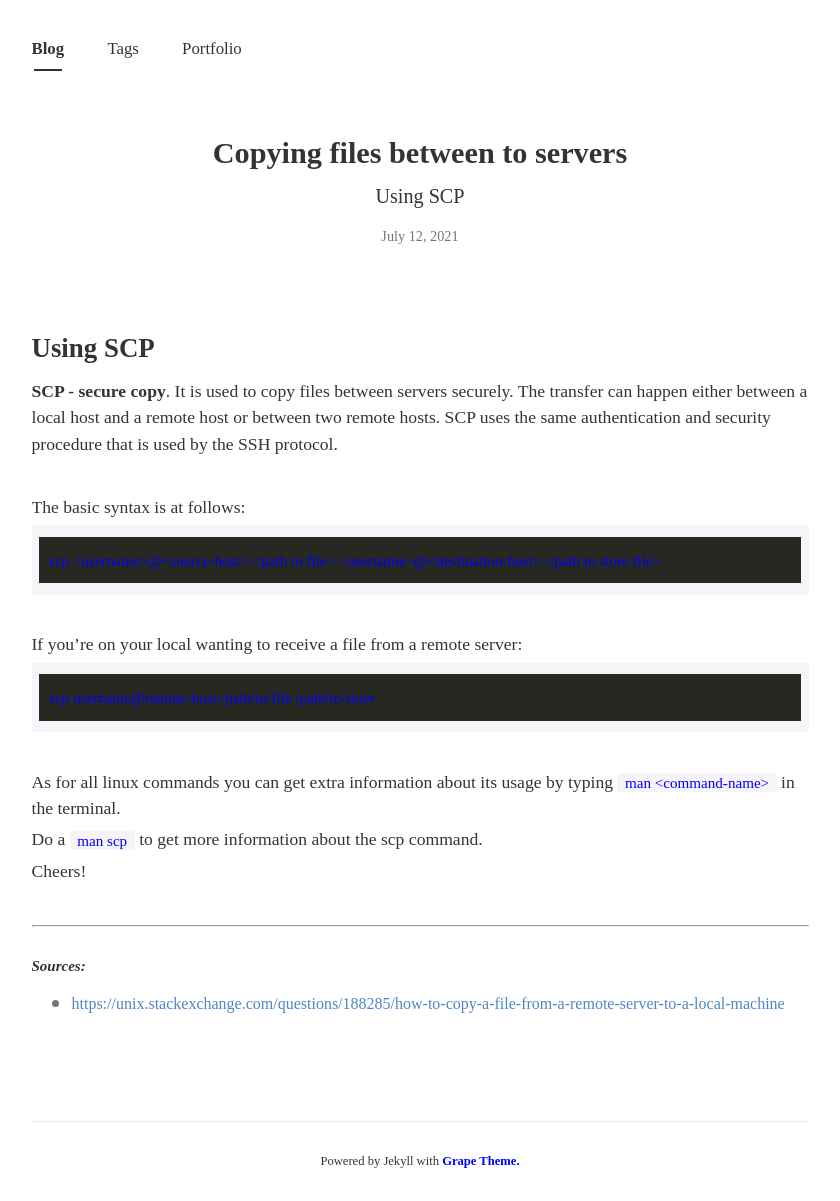
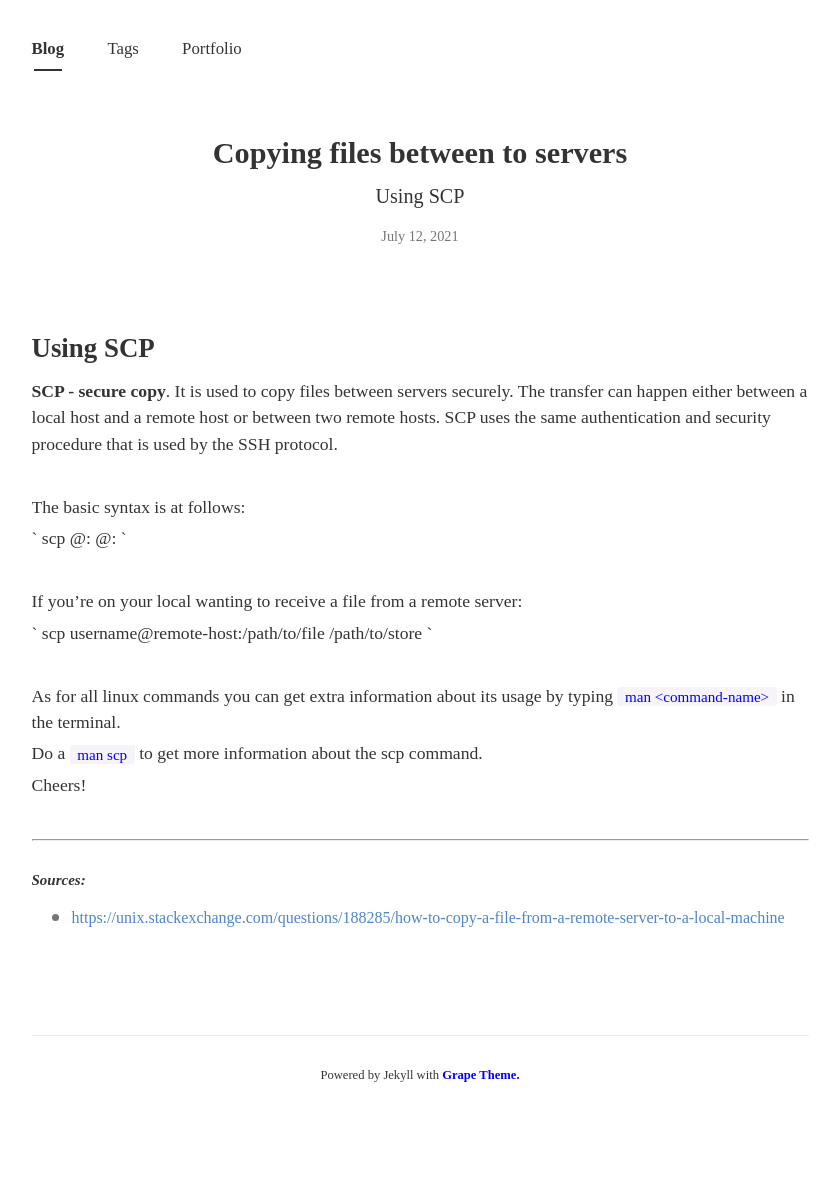
Before and after one commit to cliffordEmmanuel/cliffordEmmanuel.github.io, a Jekyll site: the page built from _posts/2021-07-12-transfer-remote-local.md, in a window 1280 px wide. Shown: the whole page, without its empty margins (220-1060 px from the left). Built offline with Jekyll 4.4.1, drawn with Linux system fonts in a browser that asks for light colours; nearby versions of some CDN libraries; some web fonts are replaced; after the commit the page ends 1115 px from its top, so only the background shows below that.

Commit message:
adding a new post

````diff
--- a/_posts/2021-07-12-transfer-remote-local.md
+++ b/_posts/2021-07-12-transfer-remote-local.md
@@ -16,17 +16,17 @@ comments : True
 
 The basic syntax is at follows:
 
-```bash
+`
 scp <username>@<source-host>:<path to file> <username>@<destination-host>:<path to store file>
-```
+`
 
 <br>
 
 If you're on your local wanting to receive a file from a remote server:
 
-```bash
+`
 scp username@remote-host:/path/to/file /path/to/store
-```
+`
 
 <br>
 
````
